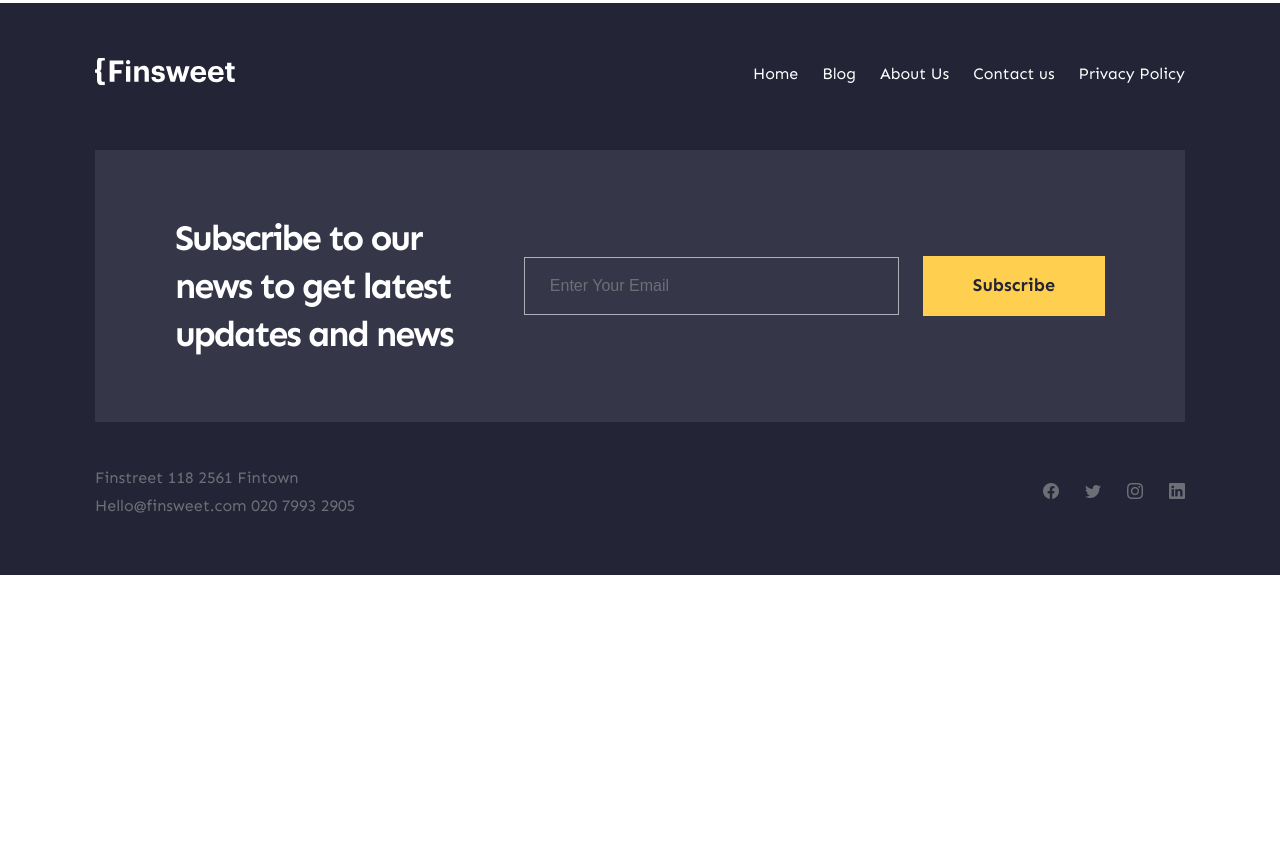
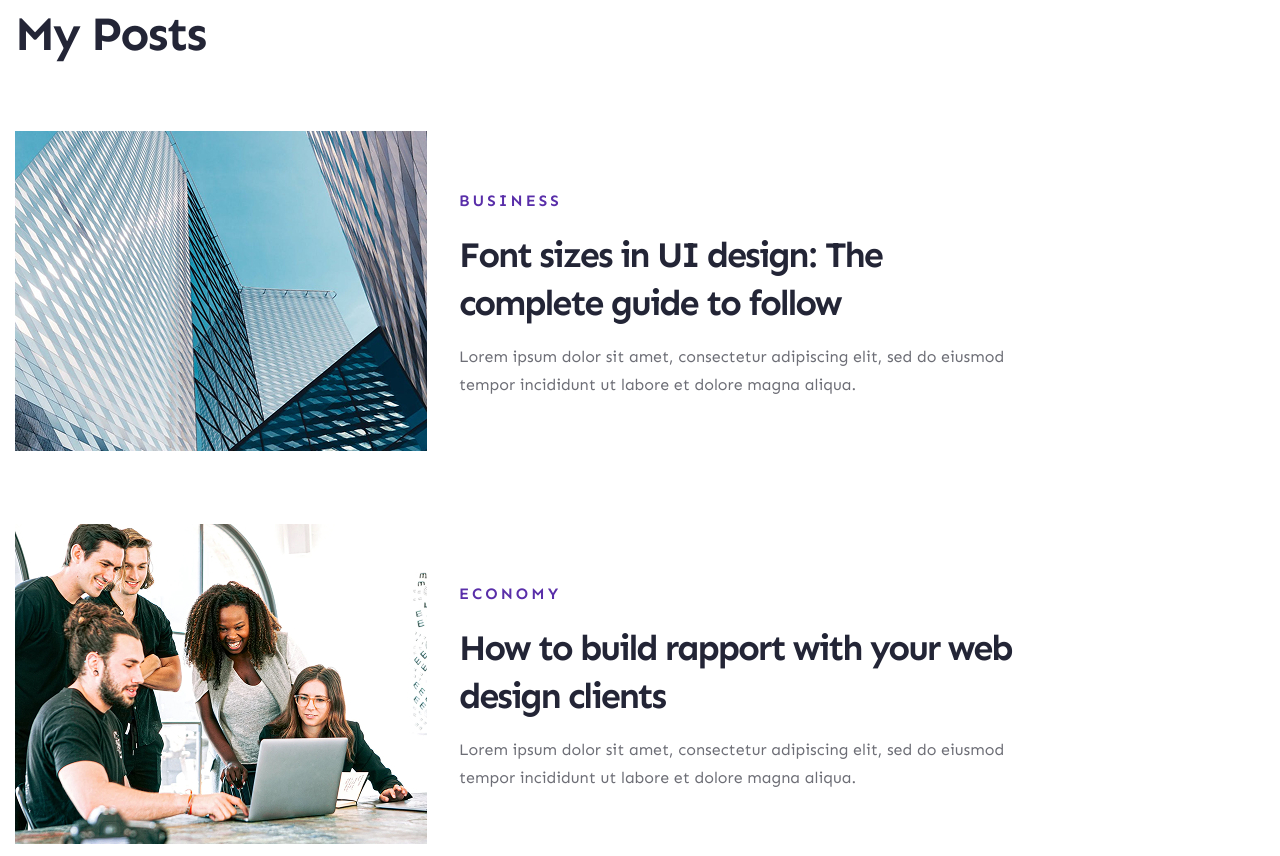
Before and after one commit to VitaliiaYaremenko/Portfolio-Blog, a website: page src/pages/author-page.html in a window 1280 px wide. Shown: the part 768-1624 px from the top of the page. Before the commit the page ends 1343 px from the top, so only its background shows below. Drawn offline with nearby package versions, Linux system fonts and the light colour scheme.

Commit message:
feat(author-posts): add styles for author posts section

```diff
--- a/src/pages/author-page.html
+++ b/src/pages/author-page.html
@@ -76,6 +76,49 @@
                 </li>
               </ul>
             </div>
+          </div>
+        </div>
+      </section>
+      <section class="author-posts margin-top">
+        <div class="container">
+          <div class="author-posts__content">
+            <div class="author-posts__title title--xxl">My Posts</div>
+            <article class="author-post__card">
+              <div class="author-post__picture">
+                <img
+                  src="./../assets/images/posts/stained-glass-high-rise-building.jpg"
+                  alt="stained-glass-high-rise-building"
+                  width="412"
+                  height="320"
+                />
+              </div>
+              <div class="author-post__body">
+                <p class="author-post__category text-uppercase">BUSINESS</p>
+                <h2 class="author-post__subtitle title--xl">Font sizes in UI design: The complete guide to follow</h2>
+                <p class="author-post__description">
+                  Lorem ipsum dolor sit amet, consectetur adipiscing elit, sed do eiusmod tempor incididunt ut labore et
+                  dolore magna aliqua.
+                </p>
+              </div>
+            </article>
+            <article class="author-post__card">
+              <div class="author-post__picture">
+                <img
+                  src="./../assets/images/posts/man-in-black-crew-neck-t-shirt-sitting-beside-woman.jpg"
+                  alt="man-in-black-crew-neck-t-shirt-sitting-beside-woman"
+                  width="412"
+                  height="320"
+                />
+              </div>
+              <div class="author-post__body">
+                <p class="author-post__category text-uppercase">ECONOMY</p>
+                <h2 class="author-post__subtitle title--xl">How to build rapport with your web design clients</h2>
+                <p class="author-post__description">
+                  Lorem ipsum dolor sit amet, consectetur adipiscing elit, sed do eiusmod tempor incididunt ut labore et
+                  dolore magna aliqua.
+                </p>
+              </div>
+            </article>
           </div>
         </div>
       </section>
--- a/src/styles/scss/author-page.scss
+++ b/src/styles/scss/author-page.scss
@@ -4,5 +4,6 @@
 @import "components/burger";
 @import "components/social";
 @import "components/author-hero";
+@import "components/author-posts";
 @import "components/footer";
 @import "components/modal";
--- /dev/null
+++ b/src/styles/scss/components/author-posts/author-posts.scss
@@ -0,0 +1,34 @@
+.author-posts {
+
+  &__content {
+    @extend %flex;
+    flex-direction: column;
+    gap: space('6xl');
+  }
+}
+
+.author-post {
+
+  &__card {
+    @extend %flex-center-y;
+    gap: space( 'xxl');
+  }
+
+  &__body {
+    max-width: 560px;
+  }
+
+  &__category {
+    color: color('accent-purple');
+    @include heading(fs('xs'), fw('semi-bold'), lh('sm'),  0.19em);
+    margin-bottom: space('lg');
+  }
+
+  &__subtitle {
+    margin-bottom: space('base');
+  }
+
+  &__description {
+    color: color('secondary-text-color');
+  }
+}
--- /dev/null
+++ b/src/styles/scss/components/author-posts/index.scss
@@ -0,0 +1,2 @@
+@import "author-posts";
+@import "author-posts-media";
```
Also changed, not shown: src/styles/css/author-page.css, src/styles/scss/components/author-posts/author-posts-media.scss (added).
